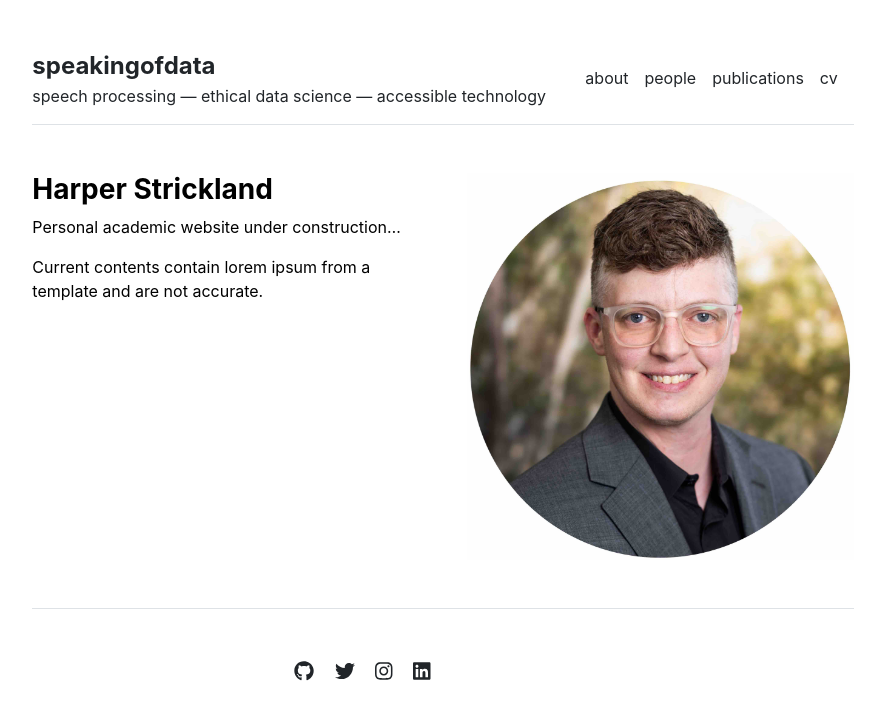
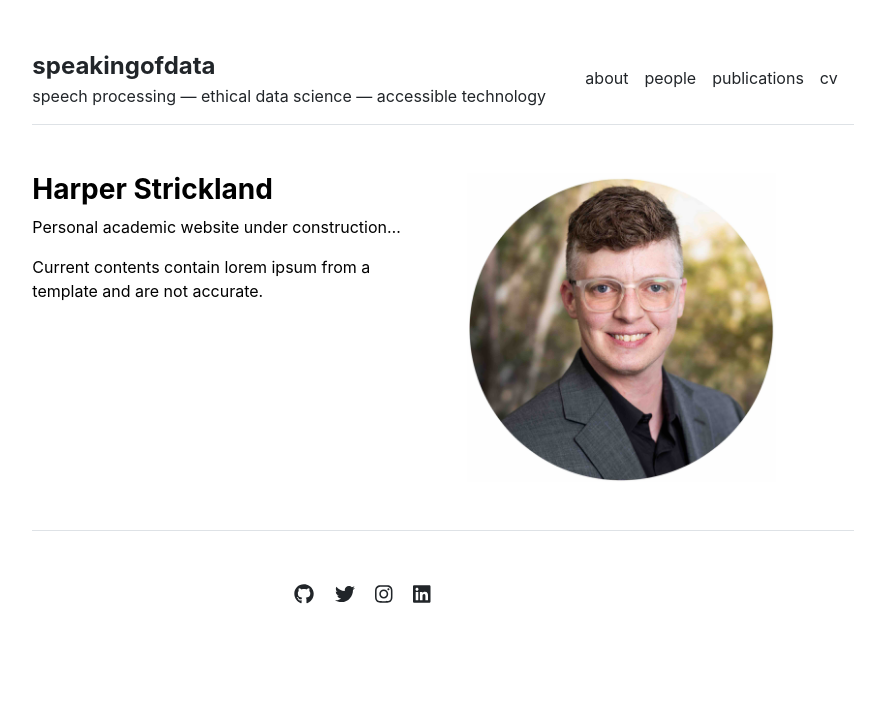
Before and after one commit to speakingofdata/speakingofdata.github.io, a Jekyll site: the page built from index.md, in a window 1280 px wide. Shown: the top 720 px of the page, without its empty margins (197-1078 px from the left). Built offline with Jekyll 4.4.1, drawn with Linux system fonts in a browser that asks for light colours.

Commit message:
Update home.html

```diff
--- a/_layouts/home.html
+++ b/_layouts/home.html
@@ -8,7 +8,7 @@ layout: default
     {{ content }}
   </div>
   <div class="col-md-6">
-    <img src="{{ site.github.url }}/assets/img/profile.jpg" alt="Harper Strickland - headshot of a white adult with short hair, glasses, black shirt and gray suit jacket" width="100%">
+    <img src="{{ site.github.url }}/assets/img/profile.jpg" alt="Harper Strickland - headshot of a white adult with short hair, glasses, black shirt and gray suit jacket" width="80%">
   </div>
 </div>
 
```
